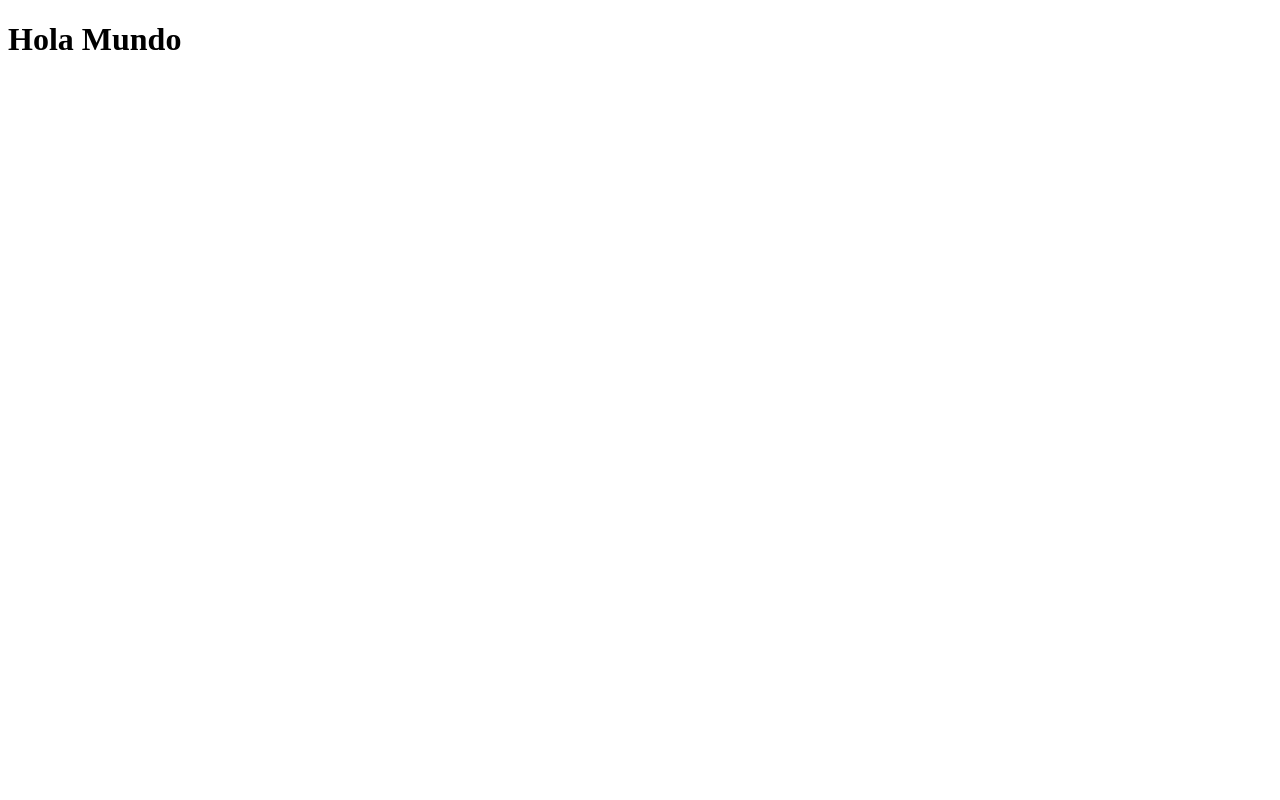
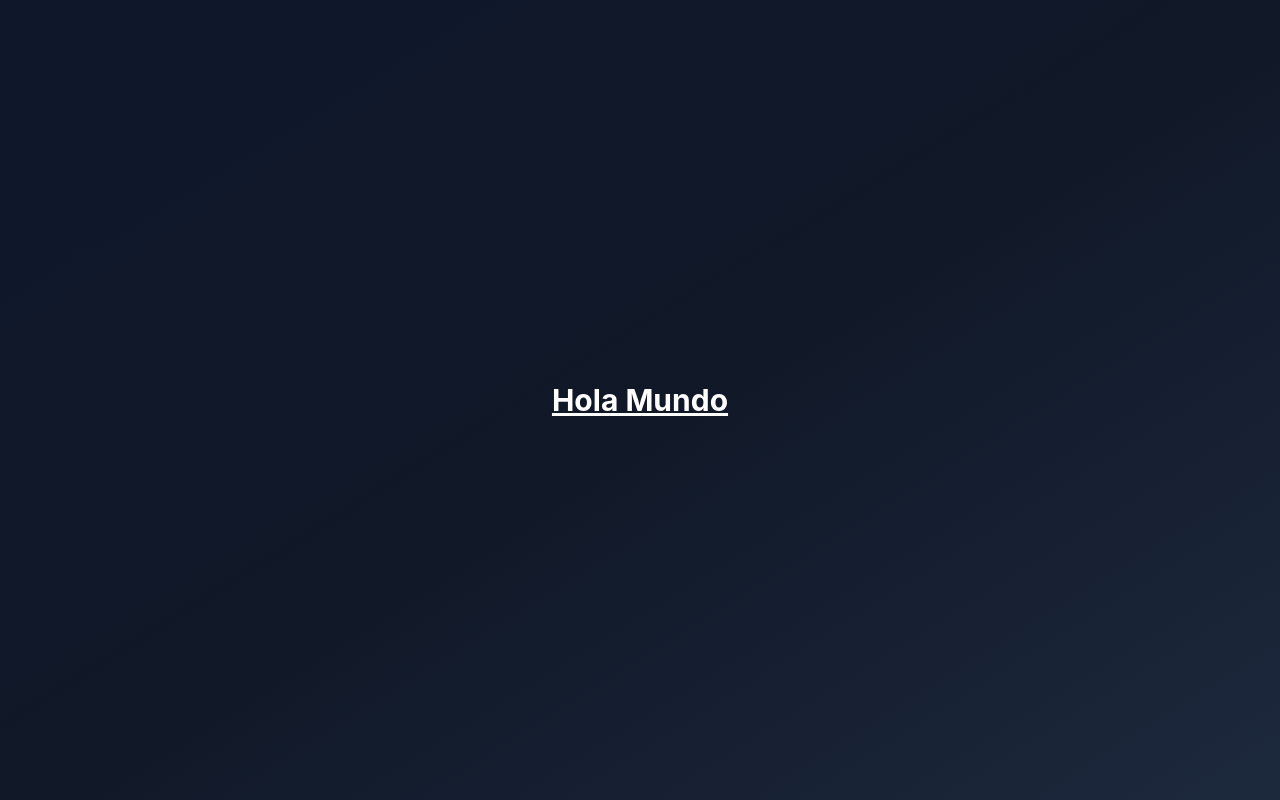
Before and after one commit to dvdvalencia/HooksApp, a React (Vite) app: page / in a window 1280 px wide. Built offline with nearby package versions, Linux system fonts and the light colour scheme.

Commit message:
TailwinCSS y Estilos

```diff
--- a/package.json
+++ b/package.json
@@ -10,8 +10,10 @@
     "preview": "vite preview"
   },
   "dependencies": {
+    "@tailwindcss/vite": "^4.3.1",
     "react": "^19.2.7",
-    "react-dom": "^19.2.7"
+    "react-dom": "^19.2.7",
+    "tailwindcss": "^4.3.1"
   },
   "devDependencies": {
     "@babel/core": "^7.29.7",
--- a/src/HooksApp.tsx
+++ b/src/HooksApp.tsx
@@ -2,8 +2,8 @@
 
 export const HooksApp = () => {
   return (
-    <div>
-        <h1>Hola Mundo</h1>
+    <div className="bg-gradient">
+        <h1 className="text-3xl font-bold underline">Hola Mundo</h1>
     </div>
   )
 }
--- a/src/index.css
+++ b/src/index.css
@@ -0,0 +1,6 @@
+@import "tailwindcss";
+
+
+.bg-gradient {
+  @apply bg-gradient-to-br from-slate-900 via-gray-900 to-slate-800 min-h-screen flex items-center justify-center p-4 text-white;
+}
--- a/vite.config.ts
+++ b/vite.config.ts
@@ -1,11 +1,10 @@
 import { defineConfig } from 'vite'
-import react, { reactCompilerPreset } from '@vitejs/plugin-react'
-import babel from '@rolldown/plugin-babel'
+import react from '@vitejs/plugin-react'
+import tailwindcss from '@tailwindcss/vite'
+
 
 // https://vite.dev/config/
 export default defineConfig({
-  plugins: [
-    react(),
-    babel({ presets: [reactCompilerPreset()] })
-  ],
+  plugins:
+    [react(), tailwindcss()],
 })
```
Also changed, not shown: 1 other file (tests, documents, lock files or other folders).
